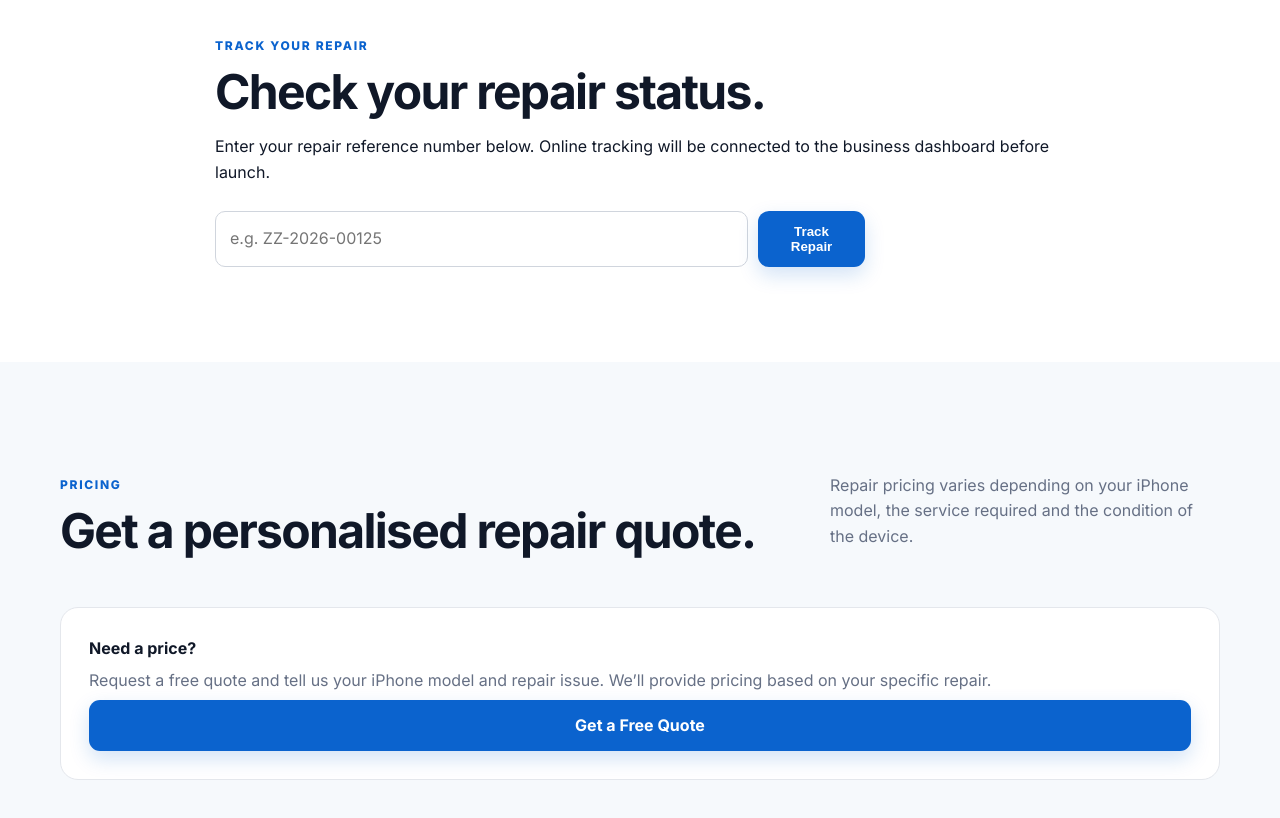
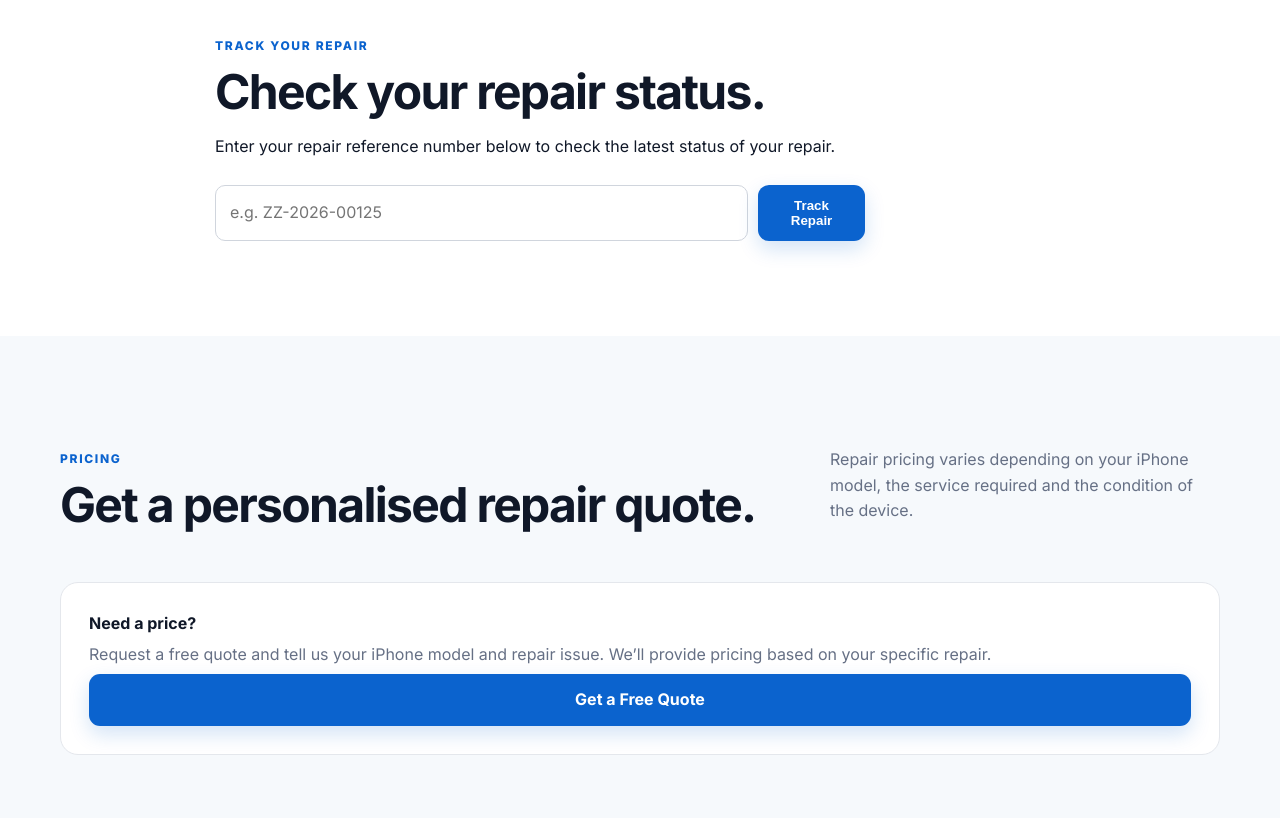
Before and after one commit to engmmt90/zz-iphone-repairs-site, a website: page index.html in a window 1280 px wide. Shown: the part 3780-4598 px from the top of the page. Drawn offline with Linux system fonts and the light colour scheme.

Commit message:
Update index.html

```diff
--- a/index.html
+++ b/index.html
@@ -226,7 +226,7 @@
 
 <section id="track" class="section"><div class="container narrow">
   <span class="eyebrow">TRACK YOUR REPAIR</span><h2>Check your repair status.</h2>
-  <p>Enter your repair reference number below. Online tracking will be connected to the business dashboard before launch.</p>
+ <p>Enter your repair reference number below to check the latest status of your repair.</p>
   <form id="trackForm" class="track-form"><input id="ref" placeholder="e.g. ZZ-2026-00125" required><button class="btn">Track Repair</button></form>
   <div id="trackResult" class="result" hidden></div>
 </div></section>
```
